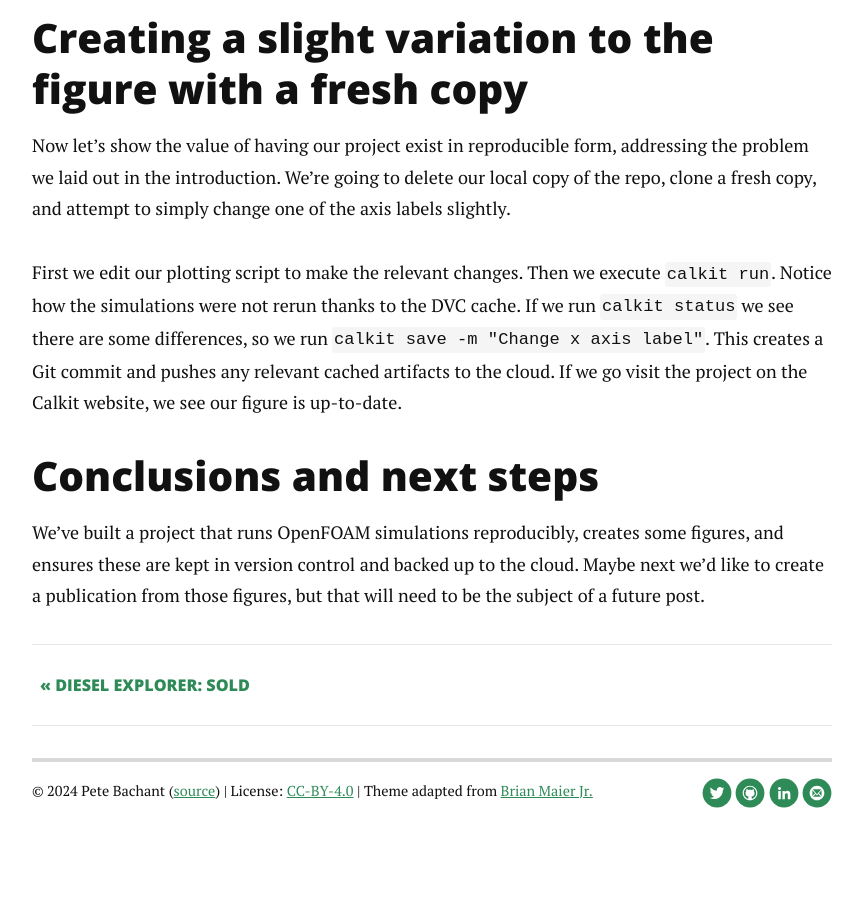
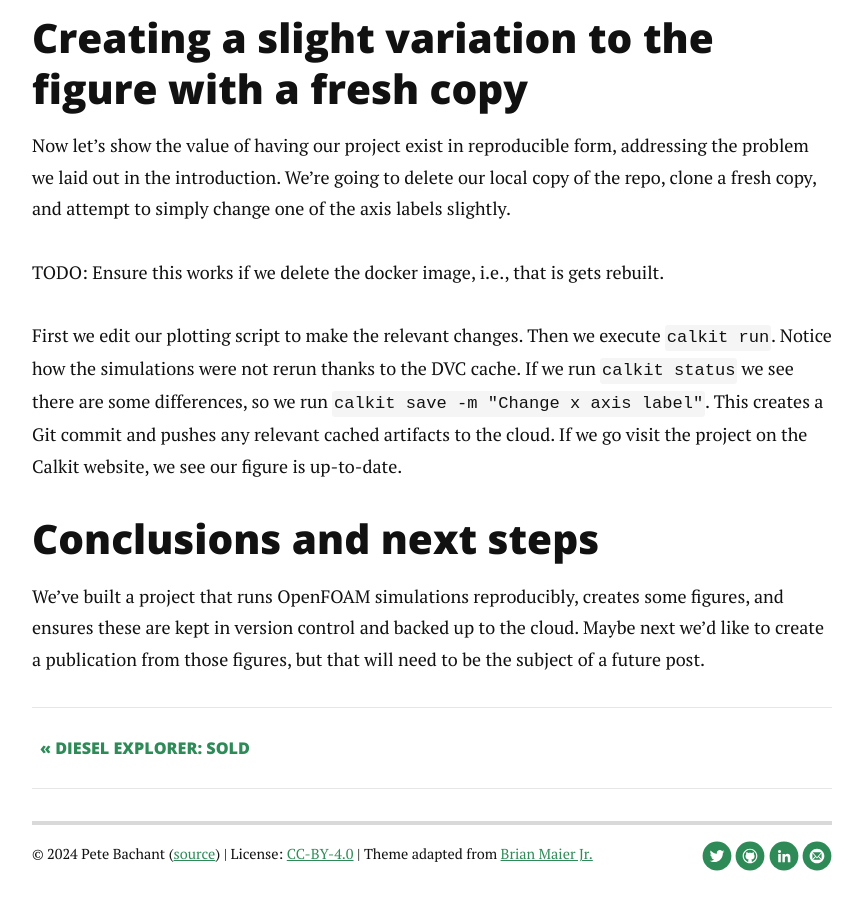
Before and after one commit to petebachant/petebachant.github.io, a Jekyll site: the page built from _posts/2024-10-15-reproducible-openfoam.markdown, in a window 1280 px wide and 900 px high, scrolled down 6526 px. Shown: the whole window, without its empty margins (208-1071 px from the left). Built offline with Jekyll 4.4.1, drawn with Linux system fonts in a browser that asks for light colours; nearby versions of some CDN libraries; formulas are drawn with MathJax 3; comment, search, counter and statistics services are not loaded.

Commit message:
Add TODO note

```diff
--- a/_posts/2024-10-15-reproducible-openfoam.markdown
+++ b/_posts/2024-10-15-reproducible-openfoam.markdown
@@ -228,6 +228,9 @@ We're going to delete our local copy of the repo,
 clone a fresh copy,
 and attempt to simply change one of the axis labels slightly.
 
+TODO: Ensure this works if we delete the docker image, i.e., that is gets
+rebuilt.
+
 First we edit our plotting script to make the relevant changes.
 Then we execute `calkit run`.
 Notice how the simulations were not rerun thanks to the DVC cache.
```
